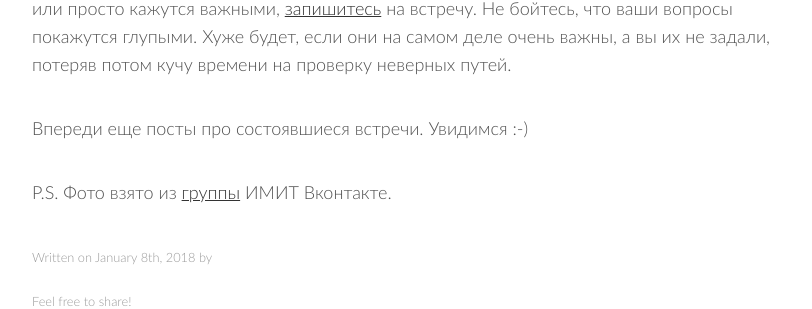
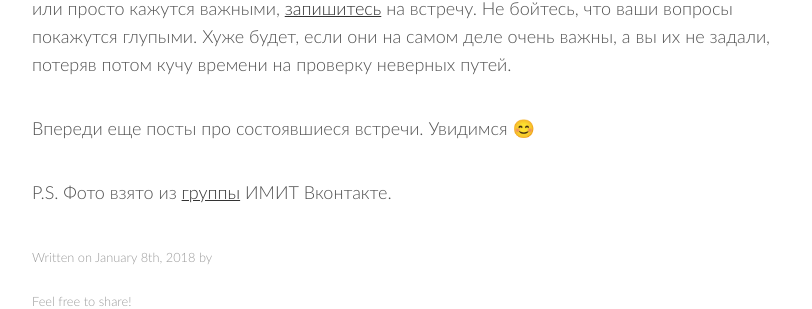
Before and after one commit to 7bits/7bits.github.io, a Jekyll site: the page built from _posts/2018-01-08-students-meetings-2017-12-12.md, in a window 1280 px wide and 900 px high, scrolled down 4772 px. Shown: the part 273-582 px from the top of the window, without its empty margins (224-1036 px from the left). Built offline with Jekyll 4.4.1, drawn with Linux system fonts in a browser that asks for light colours; nearby versions of some CDN libraries; comment, search, counter and statistics services are not loaded.

```diff
--- a/_posts/2018-01-08-students-meetings-2017-12-12.md
+++ b/_posts/2018-01-08-students-meetings-2017-12-12.md
@@ -48,6 +48,6 @@ image:
 
 В общем, если вы студент или школьник, и у вас есть вопросы, которые не дают вам покоя или просто кажутся важными, <a href="http://annieomsk.1der.link/it-education-meeting" target="_blank">запишитесь</a> на встречу. Не бойтесь, что ваши вопросы покажутся глупыми. Хуже будет, если они на самом деле очень важны, а вы их не задали, потеряв потом кучу времени на проверку неверных путей.
 
-Впереди еще посты про состоявшиеся встречи. Увидимся :-)
+Впереди еще посты про состоявшиеся встречи. Увидимся 😊
 
 P.S. Фото взято из <a href="https://vk.com/imit_omsu" target="_blank">группы</a> ИМИТ Вконтакте.
```
Also changed, not shown: other parts of _posts/2018-01-08-students-meetings-2017-12-12.md (+1 -1 lines).
